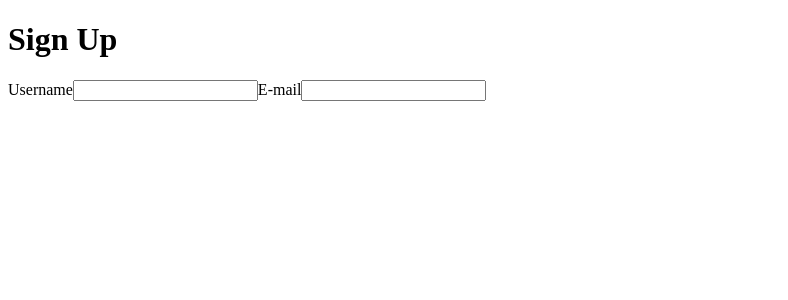
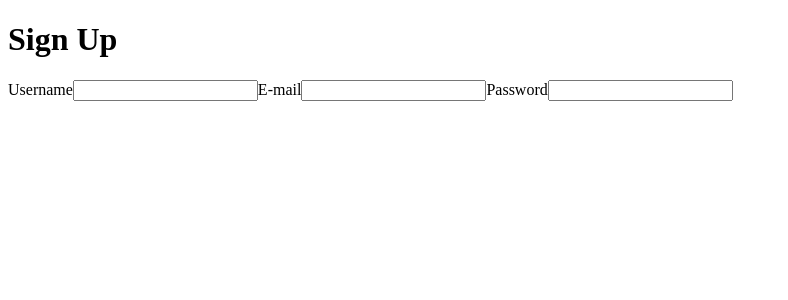
Before and after one commit to fredwills9224/source-vue, a Vue app: page / in a window 1280 px wide. Shown: the top 300 px of the page, without its empty margins (0-788 px from the left). Built offline with nearby package versions, Linux system fonts and the light colour scheme.

Commit message:
sup lo hs pwd npt ts p

```diff
--- a/src/pages/SignUpPage.vue
+++ b/src/pages/SignUpPage.vue
@@ -8,4 +8,7 @@
     <label for="e-mail">E-mail</label>
     <input id="e-mail"/>
 
+    <label for="password">Password</label>
+    <input id="password"/>
+
 </template>
```
